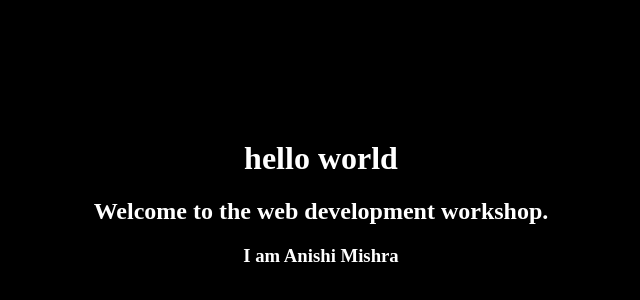
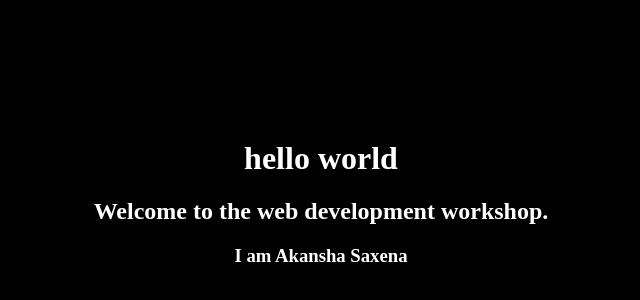
Before and after one commit to itsAkanshaSaxena/demoo, a plain HTML site: page index.html in a window 1280 px wide. Shown: the part 60-360 px from the top of the page, 319-959 px from the left. Drawn offline with Linux system fonts and the light colour scheme.

Commit message:
Update index.html

```diff
--- a/index.html
+++ b/index.html
@@ -14,7 +14,7 @@
 	<div class="cont">
 		<h1>hello world</h1>
 		<h2>Welcome to the web development workshop.</h2>
-		<h3>I am Anishi Mishra</h3>
+		<h3>I am Akansha Saxena</h3>
 	</div>
 </body>
 </html>
```
